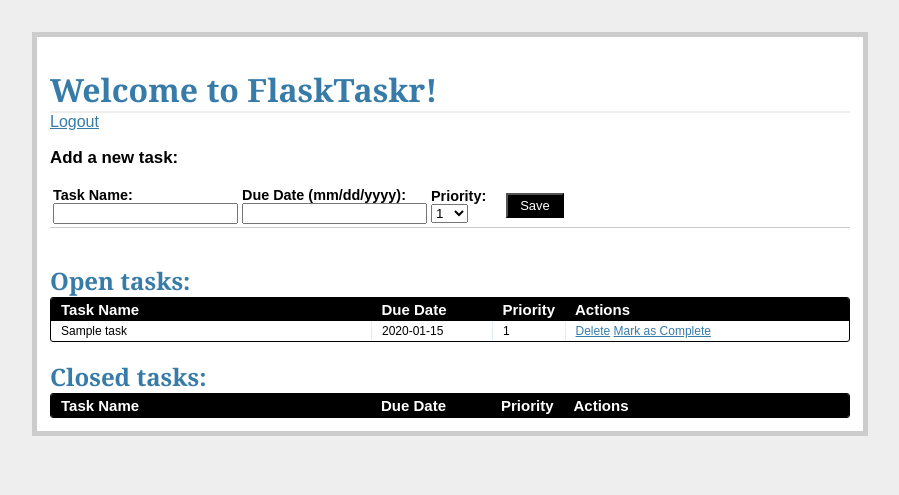
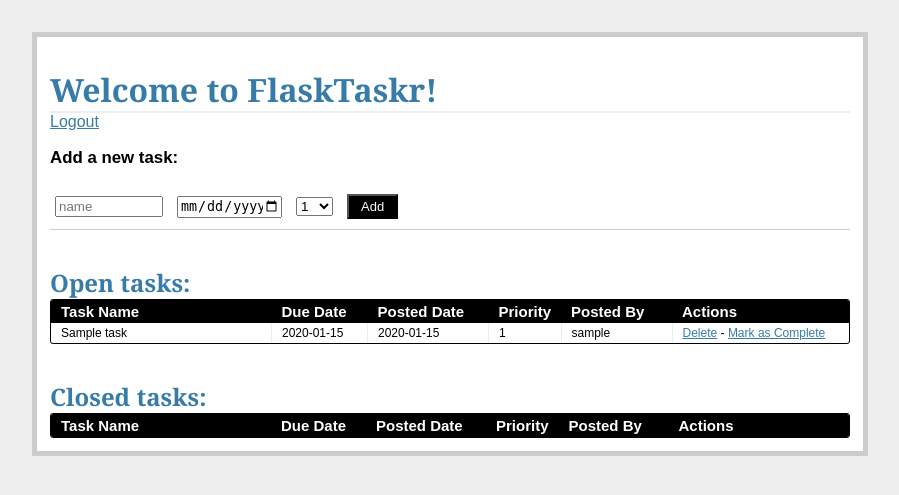
Before and after one commit to xanthoc/flasktaskr, a Flask app: page /tasks/ in a window 1280 px wide. Shown: the top 495 px of the page, without its empty margins (190-1089 px from the left). Run offline with Flask 2, Linux system fonts and the light colour scheme; a user stored in the database is signed in; tables that the repository leaves empty hold one stand-in row (values such as "Sample post"); lists and menus that the app fills with data are empty; parts of the project's set-up code (start-up, migrations or seed data) failed here and were passed over.

Commit message:
form error handling

```diff
--- a/forms.py
+++ b/forms.py
@@ -1,6 +1,7 @@
 from flask_wtf import Form
-from wtforms import StringField, DateField, IntegerField, SelectField
-from wtforms.validators import DataRequired
+from wtforms import StringField, DateField, IntegerField, SelectField, \
+	PasswordField
+from wtforms.validators import DataRequired, Length, EqualTo, Email
 
 class AddTaskForm(Form):
 	task_id = IntegerField()
@@ -14,3 +15,22 @@ class AddTaskForm(Form):
 				('6', '6'), ('7', '7'), ('8', '8'), ('9', '9'), ('10', '10')
 			])
 	status = IntegerField('Status')
+
+	def __repr__(self):
+		return "<AddTaskForm: {}, {}, {}, {}, {}".format(self.task_id.data, \
+			self.name.data, self.due_date.data, \
+			self.priority.data, self.status.data)
+
+class RegisterForm(Form):
+	username = StringField('Username', \
+		validators=[DataRequired(), Length(min=5, max=25)])
+	email = StringField('Email', \
+		validators=[DataRequired(), Email(), Length(min=5, max=40)])
+	password = PasswordField('Password', \
+		validators=[DataRequired(), Length(min=5, max=40)])
+	confirm = PasswordField('Repeat Password', \
+		validators=[DataRequired(), EqualTo('password', message='Passwords must match')])
+
+class LoginForm(Form):
+	username = StringField('Username', validators=[DataRequired()])
+	password = PasswordField('Password', validators=[DataRequired()])
--- a/static/css/main.css
+++ b/static/css/main.css
@@ -18,11 +18,6 @@ h1 {
 
 h2 {
   font-size: 1.5em;
-}
-
-label {
-  display: block;
-  font-weight: bold;
 }
 
 .page {
@@ -51,6 +46,7 @@ label {
   font-size: 0.9em;
   border-bottom: 1px solid #ccc;
 }
+
 .add-task dl {
   font-weight: bold;
 }
@@ -69,12 +65,9 @@ label {
 }
 
 .error {
-  background: #F0D6D6;
-  padding: 0.5em;
-}
-
-.input-group {
-  margin-bottom: 15px;
+  color: red;
+  font-size: .8em;
+  background-color: #FFFFFF;
 }
 
 .datagrid table {
@@ -100,6 +93,7 @@ label {
   font-size: 15px;
   font-weight: bold;
 }
+
 .datagrid table thead th:first-child {
   border: none;
 }
@@ -134,3 +128,12 @@ label {
   text-decoration:none;
   position:relative;
 }
+
+.inline-form .input-group {
+  display: inline-block;
+  margin: 10px 5px;
+}
+
+.input-group input {
+  width: 100px;
+}
--- a/templates/tasks.html
+++ b/templates/tasks.html
@@ -4,41 +4,42 @@
 	<a href="{{url_for('logout')}}">Logout</a>
 	<div class="add-task">
 		<h3>Add a new task:</h3>
-		<table>
-			<tr>
-				<form action="{{url_for('new_task')}}" method="post">
-					{{form.csrf_token}}
-					<td>
-						<label>Task Name:</label>
-						<input name="name" type="text">
-					</td>
-					<td>
-						<label>Due Date (mm/dd/yyyy):</label>
-						<input name="due_date" type="text" width="120px">
-					</td>
-					<td>
-						<label>Priority:</label>
-						<select name="priority" width="100px">
-							<option value="1" selected>1</option>
-							<option value="2">2</option>
-							<option value="3">3</option>
-							<option value="4">4</option>
-							<option value="5">5</option>
-							<option value="6">6</option>
-							<option value="7">7</option>
-							<option value="8">8</option>
-							<option value="9">9</option>
-							<option value="10">10</option>
-						</select>
-					</td>
-					<td>
-						&nbsp;
-						&nbsp;
-						<input class="button" type="submit" value="Save">
-					</td>
-				</form>
-			</tr>
-		</table>
+		<form action="{{url_for('new_task')}}" method="post" class="inline-form">
+			{{form.csrf_token}}
+			<div class="input-group">
+				{{form.name(placeholder="name")}}
+				{% if form.name.errors %}
+					<div class="error">
+						{% for error in form.name.errors %}
+							{{error}}
+						{% endfor %}
+					</div>
+				{% endif %}
+			</div>
+			<div class="input-group">
+				{{form.due_date(placeholder="due date")}}
+				{% if form.due_date.errors %}
+					<div class="error">
+						{% for error in form.due_date.errors %}
+							{{error}}
+						{% endfor %}
+					</div>
+				{% endif %}
+			</div>
+			<div class="input-group">
+				{{form.priority(placeholder="priority")}}
+				{% if form.priority.errors %}
+					<div class="error">
+						{% for error in form.priority.errors %}
+							{{error}}
+						{% endfor %}
+					</div>
+				{% endif %}
+			</div>
+			<div class="input-group">
+				<button class="button" type="submit">Add</button>
+			</div>
+		</form>
 	</div>
 	<div class="entries">
 		<br>
@@ -48,42 +49,53 @@
 			<table>
 				<thead>
 					<tr>
-						<th width="300px"><strong>Task Name</strong></th>
-						<th width="100px"><strong>Due Date</strong></th>
+						<th width="200px"><strong>Task Name</strong></th>
+						<th width="75px"><strong>Due Date</strong></th>
+						<th width="100px"><strong>Posted Date</strong></th>
 						<th width="50px"><strong>Priority</strong></th>
+						<th width="90px"><strong>Posted By</strong></th>
 						<th><strong>Actions</strong></th>
 					</tr>
 				</thead>
 				{% for task in open_tasks %}
 					<tr>
-						<td width="300px">{{task.name}}</td>
-						<td width="100px">{{task.due_date}}</td>
+						<td width="200px">{{task.name}}</td>
+						<td width="75px">{{task.due_date}}</td>
+						<td width="100px">{{task.posted_date}}</td>
 						<td width="50px">{{task.priority}}</td>
+						<td width="90px">{{task.poster.username}}</td>
 						<td>
-							<a href="{{url_for('delete_entry', task_id=task.task_id)}}">Delete</a>
+							<a href="{{url_for('delete_entry', task_id=task.task_id)}}">Delete</a> -
 							<a href="{{url_for('complete', task_id=task.task_id)}}">Mark as Complete</a>
 						</td>
 					</tr>
 				{% endfor %}
 			</table>
 		</div>
-		<br>
+	</div>
+	<br>
+	<br>
+	<div class="entries">
 		<h2>Closed tasks:</h2>
 		<div class="datagrid">
 			<table>
 				<thead>
 					<tr>
-						<th width="300px"><strong>Task Name</strong></th>
-						<th width="100px"><strong>Due Date</strong></th>
+						<th width="200px"><strong>Task Name</strong></th>
+						<th width="75px"><strong>Due Date</strong></th>
+						<th width="100px"><strong>Posted Date</strong></th>
 						<th width="50px"><strong>Priority</strong></th>
+						<th width="90px"><strong>Posted By</strong></th>
 						<th><strong>Actions</strong></th>
 					</tr>
 				</thead>
 				{% for task in closed_tasks %}
 					<tr>
-						<td width="300px">{{task.name}}</td>
-						<td width="100px">{{task.due_date}}</td>
+						<td width="200px">{{task.name}}</td>
+						<td width="75px">{{task.due_date}}</td>
+						<td width="100px">{{task.posted_date}}</td>
 						<td width="50px">{{task.priority}}</td>
+						<td width="90px">{{task.poster.username}}</td>
 						<td>
 							<a href="{{url_for('delete_entry', task_id=task.task_id)}}">Delete</a>
 						</td>
--- a/views.py
+++ b/views.py
@@ -1,16 +1,18 @@
-from forms import AddTaskForm
+from forms import AddTaskForm, RegisterForm, LoginForm
 
 from functools import wraps
 from flask import Flask, flash, redirect, render_template, \
 	request, session, url_for
 from flask_sqlalchemy import SQLAlchemy
 
+import datetime
+
 # config
 app = Flask(__name__)
 app.config.from_object('_config')
 db = SQLAlchemy(app)
 
-from models import Task
+from models import Task, User
 
 def login_required(test):
 	@wraps(test)
@@ -22,48 +24,71 @@ def login_required(test):
 			return redirect(url_for('login'))
 	return wrap
 
+def flash_error(form):
+	for field, errors in form.errors.items():
+		for error in errors:
+			falsh(u"Error in the %s field - %s" % (
+				getattr(form, field).label.text, error), 'error')
+
 
 @app.route('/', methods=['GET', 'POST'])
 def login():
 	error = None
+	form = LoginForm(request.form)
 	if request.method == 'POST':
-		if request.form['username']==app.config['USERNAME'] and \
-			request.form['password']==app.config['PASSWORD']:
-			session['logged_in'] = True
-			flash("Welcome!")
-			return redirect(url_for('tasks'))
+		if form.validate_on_submit():
+			user = User.query.filter_by(username=request.form['username']).first()
+			if user is not None and user.password == request.form['password']:
+				session['logged_in'] = True
+				session['user_id'] = user.user_id
+				flash("Welcome!")
+				return redirect(url_for('tasks'))
+			else:
+				error = 'Invalid credentials. Please try again.'
 		else:
-			error = 'Invalid credentials. Please try again.'
-			return render_template('login.html', error=error)
-	return render_template('login.html')
+			error = "Both fields are required."
+	return render_template('login.html', form=form, error=error)
 
 @app.route('/logout/')
 def logout():
 	session.pop('logged_in', None)
+	session.pop('user_id', None)
 	flash('Goodbye!')
 	return redirect(url_for('login'))
+
+def open_tasks():
+	return db.session.query(Task) \
+		.filter_by(status='1').order_by(Task.due_date.asc())
+
+def closed_tasks():
+	return db.session.query(Task) \
+		.filter_by(status='0').order_by(Task.due_date.asc())
 
 @app.route('/tasks/')
 @login_required
 def tasks():
-	open_tasks = db.session.query(Task) \
-		.filter_by(status='1').order_by(Task.due_date.asc())
-	closed_tasks = db.session.query(Task) \
-		.filter_by(status='0').order_by(Task.due_date.asc())
-	return render_template('tasks.html', form=AddTaskForm(request.form),
-		open_tasks=open_tasks, closed_tasks=closed_tasks)
+	return render_template('tasks.html',
+		form=AddTaskForm(request.form),
+		open_tasks=open_tasks(), closed_tasks=closed_tasks()
+		)
 
 @app.route('/add/', methods=['GET', 'POST'])
 @login_required
 def new_task():
+	error = None
 	form = AddTaskForm(request.form)
 	if request.method == 'POST':
 		if form.validate_on_submit():
-			new_task = Task(form.name.data, form.due_date.data, form.priority.data, '1')
+			new_task = Task(
+				form.name.data, form.due_date.data, \
+				form.priority.data, datetime.datetime.utcnow(), \
+				'1', session['user_id'])
 			db.session.add(new_task)
 			db.session.commit()
 			flash("New entry was successfully posted. Thanks!")
-	return redirect(url_for('tasks'))
+			return redirect(url_for('tasks'))
+	return render_template("tasks.html", form=form, error=error,
+		open_tasks=open_tasks(), closed_tasks=closed_tasks())
 
 @app.route('/delete/<int:task_id>/')
 @login_required
@@ -82,3 +107,20 @@ def complete(task_id):
 	db.session.commit()
 	flash("The task is complete. Nice.")
 	return redirect(url_for('tasks'))
+
+@app.route('/register/', methods=['GET', 'POST'])
+def register():
+	error = None
+	form = RegisterForm(request.form)
+	if request.method == 'POST':
+		if form.validate_on_submit():
+			new_user = User(
+				form.username.data,
+				form.email.data,
+				form.password.data
+				)
+			db.session.add(new_user)
+			db.session.commit()
+			flash("Thanks for registering. Please login.")
+			return redirect(url_for('login'))
+	return render_template('register.html', form=form, error=error)
```
Also changed, not shown: db_migrate.py (added, +19 -0 lines), models.py (+24 -2 lines), templates/login.html (+25 -8 lines), templates/register.html (added, +57 -0 lines), flasktaskr.db.
